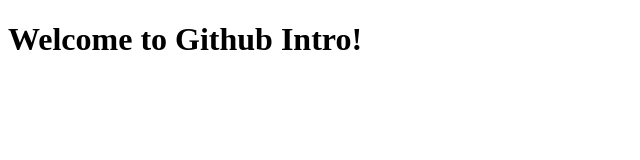
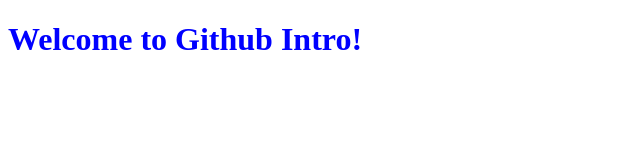
Before and after one commit to bezalel001/hello, a plain HTML site: page index.html in a window 1280 px wide. Shown: the whole page, without its empty margins (0-640 px from the left). Drawn offline with Linux system fonts and the light colour scheme.

Commit message:
Added color to heading

```diff
--- a/index.html
+++ b/index.html
@@ -4,6 +4,7 @@
     <title>Hello</title>
   </head>
   <body>
-    <h1>Welcome to Github Intro!</h1>
+    <h1 style="color: blue">Welcome to Github Intro!</h1>
+
   </body>
 </html>
```
